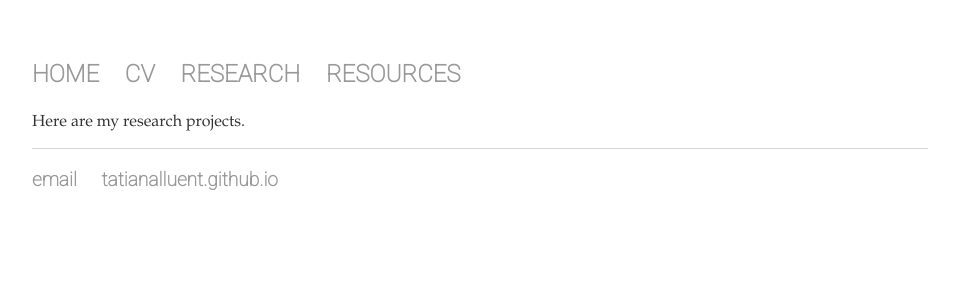
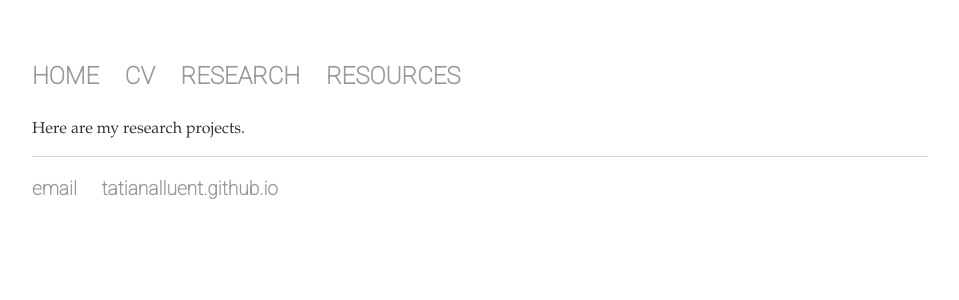
Before and after one commit to tatianalluent/tatianalluent.github.io, a Jekyll site: the page built from research/index.html, in a window 1280 px wide. Shown: the top 300 px of the page, without its empty margins (160-1119 px from the left). Built offline with Jekyll 4.4.1, drawn with Linux system fonts in a browser that asks for light colours.

Commit message:
update line height

```diff
--- a/css/main.css
+++ b/css/main.css
@@ -42,7 +42,7 @@
 
 p {
     font-size: 1em;
-    line-height: 1.2em;
+    line-height: 1.4em;
     color: #333;
     font-family: 'book antiqua', 'palatino', 'serif';
     text-align: justify
@@ -50,7 +50,7 @@
 
 ul {
     font-size: 1em;
-    line-height: 1.2em;
+    line-height: 1.4em;
     color: #333;
     font-family: 'book antiqua', 'palatino', 'serif';
     text-align: justify
```
